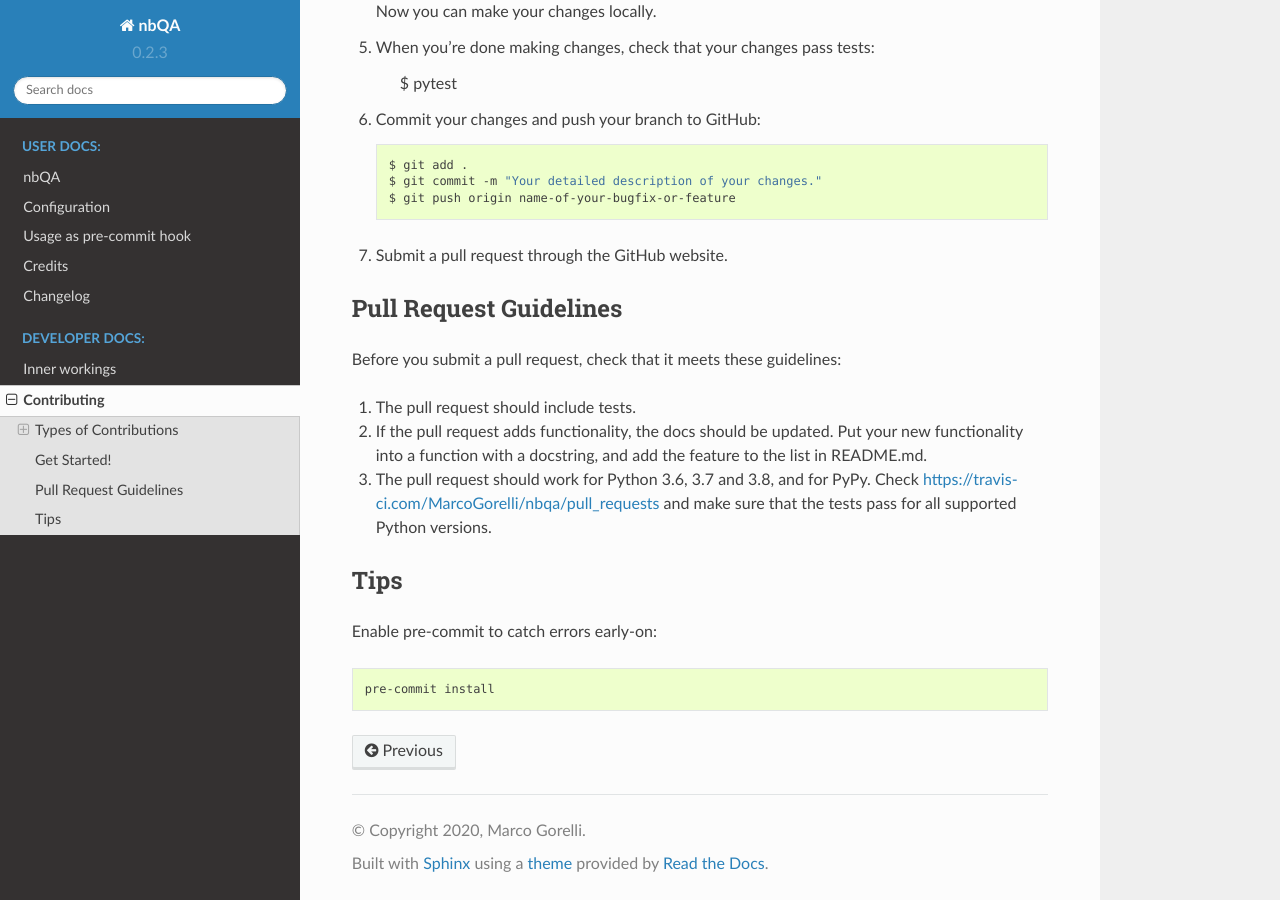
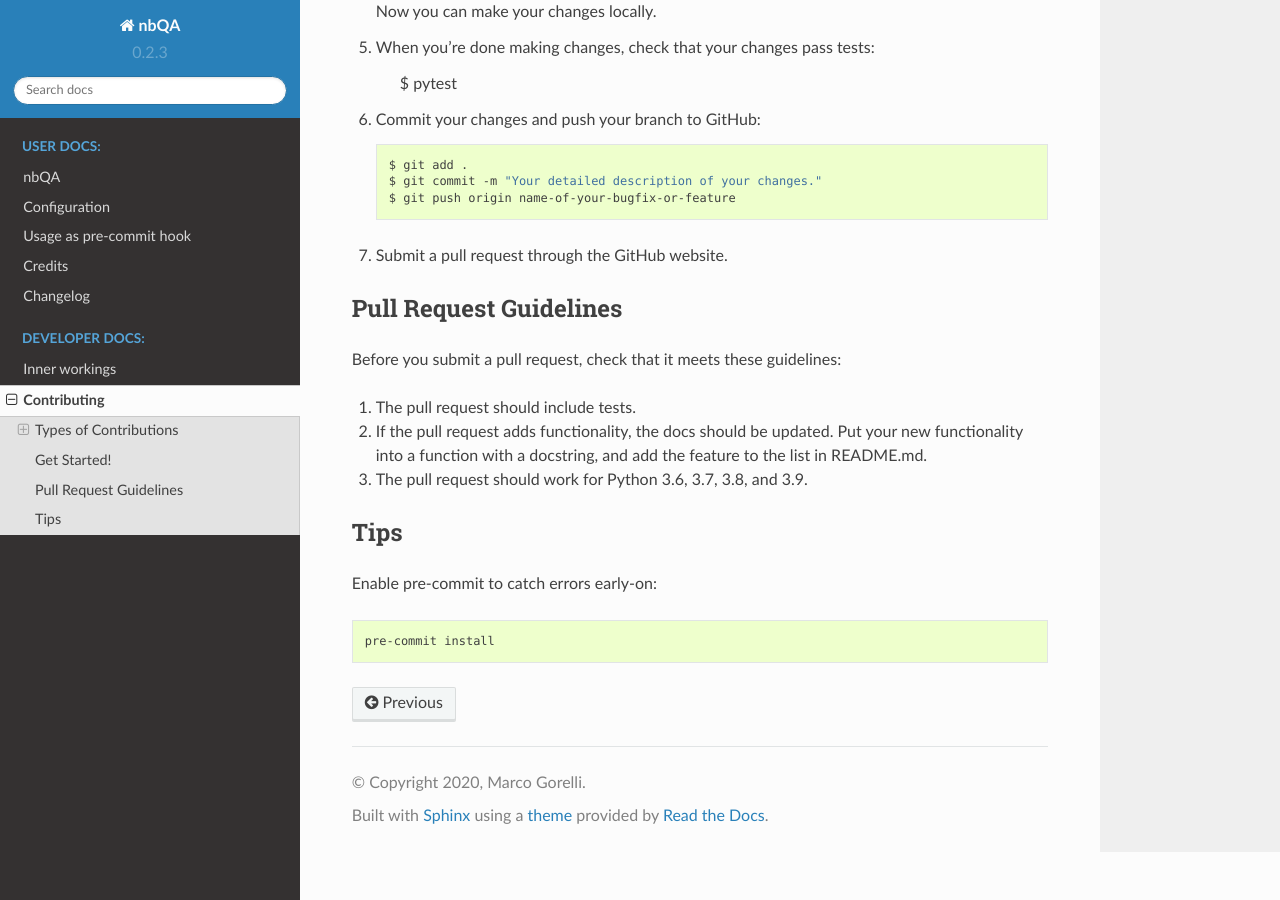
Before and after one commit to nbQA-dev/nbQA, a Sphinx documentation site: the page built from docs/contributing.rst, in a window 1280 px wide and 900 px high, scrolled down 1697 px. Built offline with Sphinx 7.4.7 and the Read the Docs theme 2.0.0, drawn with Linux system fonts in a browser that asks for light colours.

Commit message:
Support Python3.9 (#304)
* python3.9 let's go

* add to tox

* update docs

* :memo:

```diff
--- a/docs/contributing.rst
+++ b/docs/contributing.rst
@@ -98,9 +98,7 @@
 2. If the pull request adds functionality, the docs should be updated. Put
    your new functionality into a function with a docstring, and add the
    feature to the list in README.md.
-3. The pull request should work for Python 3.6, 3.7 and 3.8, and for PyPy. Check
-   https://travis-ci.com/MarcoGorelli/nbqa/pull_requests
-   and make sure that the tests pass for all supported Python versions.
+3. The pull request should work for Python 3.6, 3.7, 3.8, and 3.9.
 
 Tips
 ----
--- a/setup.py
+++ b/setup.py
@@ -25,6 +25,7 @@
         "Programming Language :: Python :: 3.6",
         "Programming Language :: Python :: 3.7",
         "Programming Language :: Python :: 3.8",
+        "Programming Language :: Python :: 3.9",
     ],
     description="Run any Python code quality tool on a Jupyter Notebook!",
     entry_points={"console_scripts": ["nbqa=nbqa.__main__:main"]},
```
Also changed, not shown: 2 other files.
